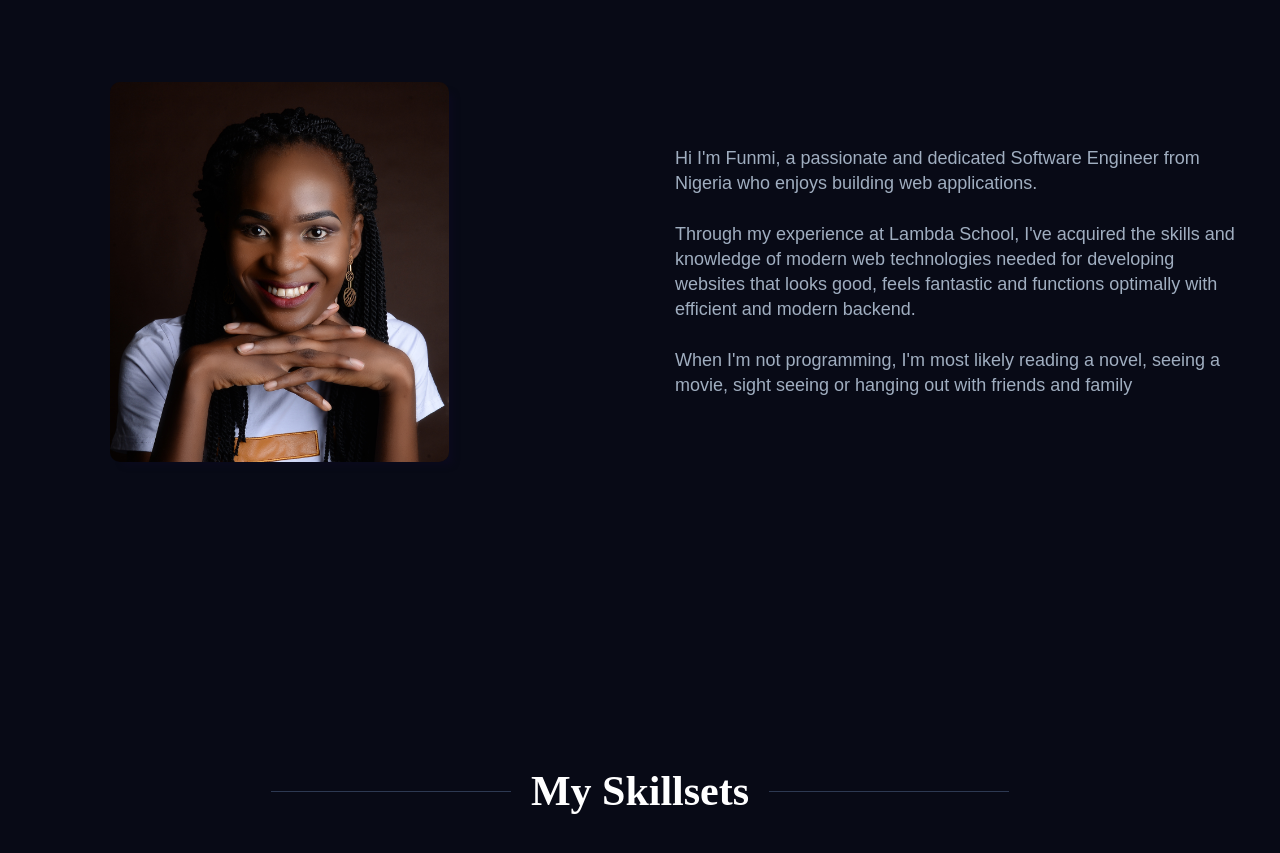
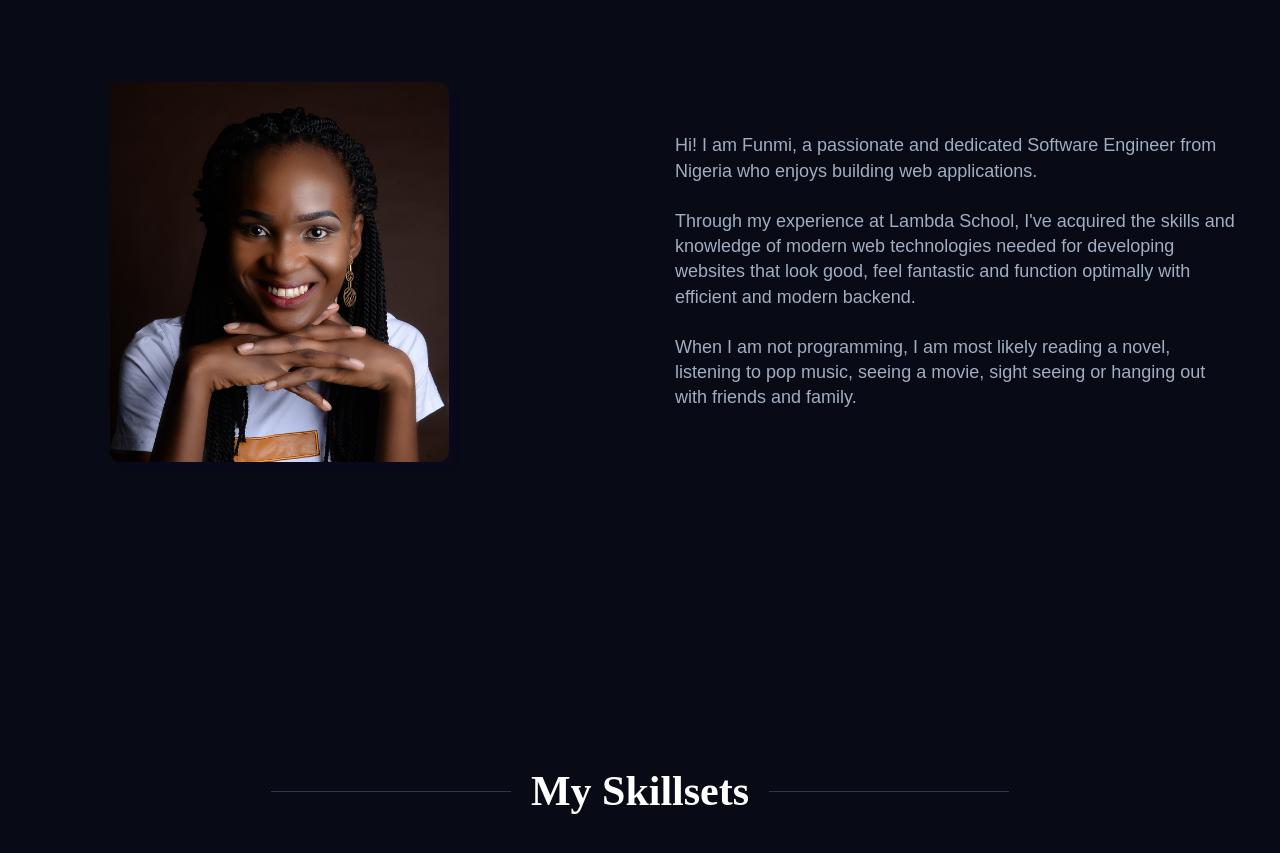
Before and after one commit to Funmi7/portfolio, a React (Create React App) app: page / in a window 1280 px wide. Shown: the part 980-1833 px from the top of the page. Built offline with nearby package versions, Linux system fonts and the light colour scheme; the HTML template or start-up script is replaced by a standard one.

Commit message:
Edited my about me content

```diff
--- a/public/index.html
+++ b/public/index.html
@@ -24,7 +24,7 @@
       work correctly both with client-side routing and a non-root public URL.
       Learn how to configure a non-root public URL by running `npm run build`.
     -->
-    <title>React App</title>
+    <title>Funmilayo Talabi</title>
   </head>
   <body>
     <noscript>You need to enable JavaScript to run this app.</noscript>
--- a/src/components/AboutMe.js
+++ b/src/components/AboutMe.js
@@ -105,18 +105,18 @@ const AboutMe = () => {
           </div>
         </div>
         <p>
-          Hi I'm Funmi, a passionate and dedicated Software Engineer from
+          Hi! I am Funmi, a passionate and dedicated Software Engineer from
           Nigeria who enjoys building web applications.
           <br></br>
           <br></br>
           Through my experience at Lambda School, I've acquired the skills and
           knowledge of modern web technologies needed for developing websites
-          that looks good, feels fantastic and functions optimally with
+          that look good, feel fantastic and function optimally with
           efficient and modern backend.
           <br></br>
           <br></br>
-          When I'm not programming, I'm most likely reading a novel, seeing a
-          movie, sight seeing or hanging out with friends and family
+          When I am not programming, I am most likely reading a novel, listening to pop music, seeing a
+          movie, sight seeing or hanging out with friends and family.
         </p>
       </div>
     </AboutMeStyled>
```
